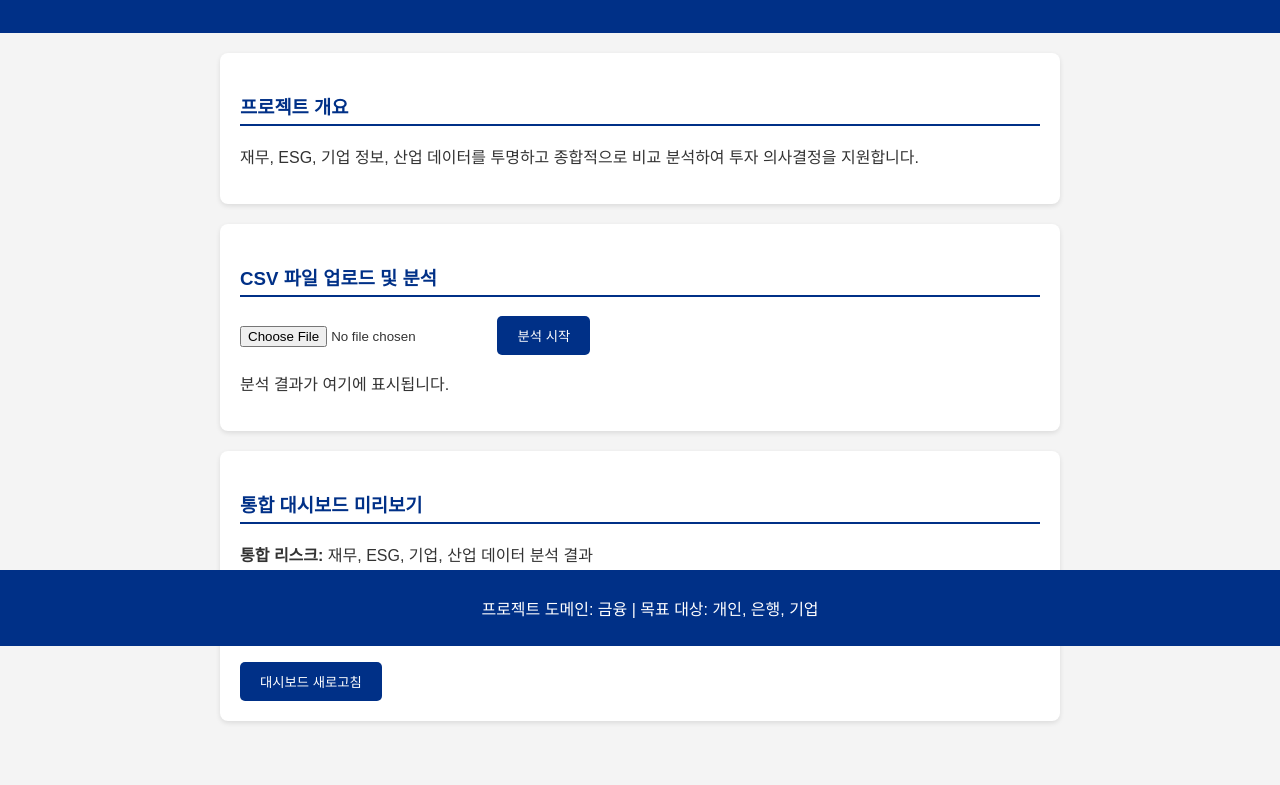
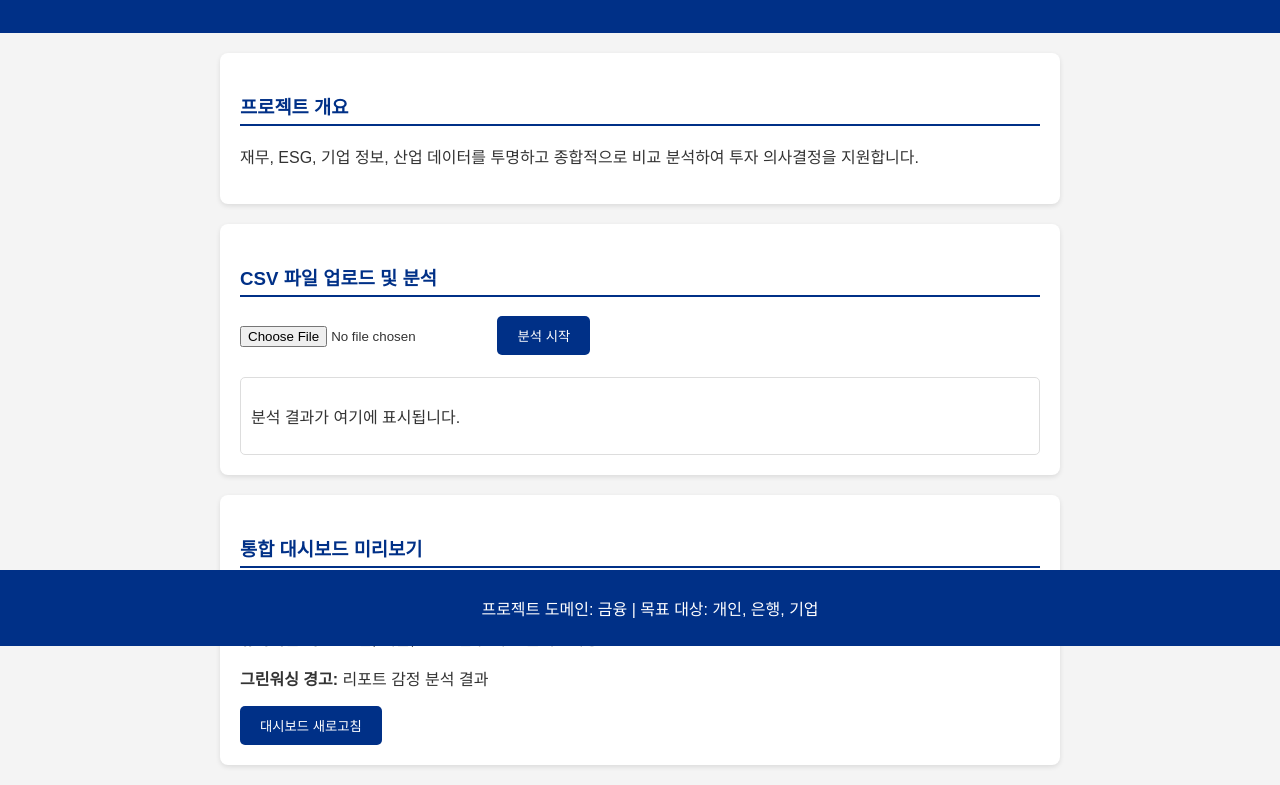
Before and after one commit to KpmgFuture-Academy/fa04_fin_ESGmayo, a plain HTML site: page web/index.html in a window 1280 px wide. Shown: the part 154-939 px from the top of the page. Before the commit the page ends 895 px from the top, so only its background shows below. Drawn offline with Linux system fonts and the light colour scheme.

Commit message:
Update style.css

```diff
--- a/web/style.css
+++ b/web/style.css
@@ -70,3 +70,24 @@ footer {
     bottom: 0;
     width: 100%;
 }
+
+/* 기존 스타일 유지 */
+#upload {
+    max-width: 800px;
+    margin: 20px auto;
+    padding: 20px;
+    background-color: white;
+    border-radius: 8px;
+    box-shadow: 0 2px 5px rgba(0, 0, 0, 0.1);
+}
+
+#upload input[type="file"] {
+    margin: 10px 0;
+}
+
+#analysis-result {
+    margin-top: 20px;
+    padding: 10px;
+    border: 1px solid #ddd;
+    border-radius: 5px;
+}
```
